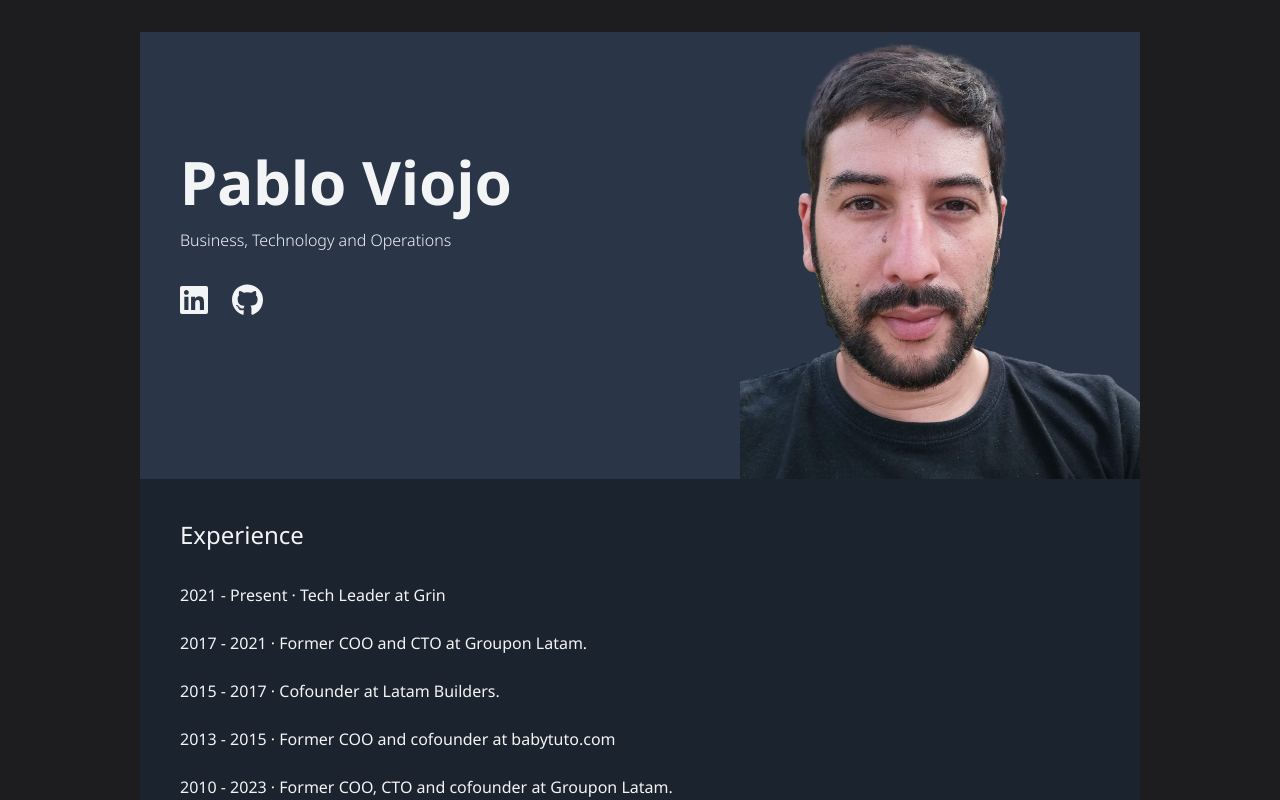
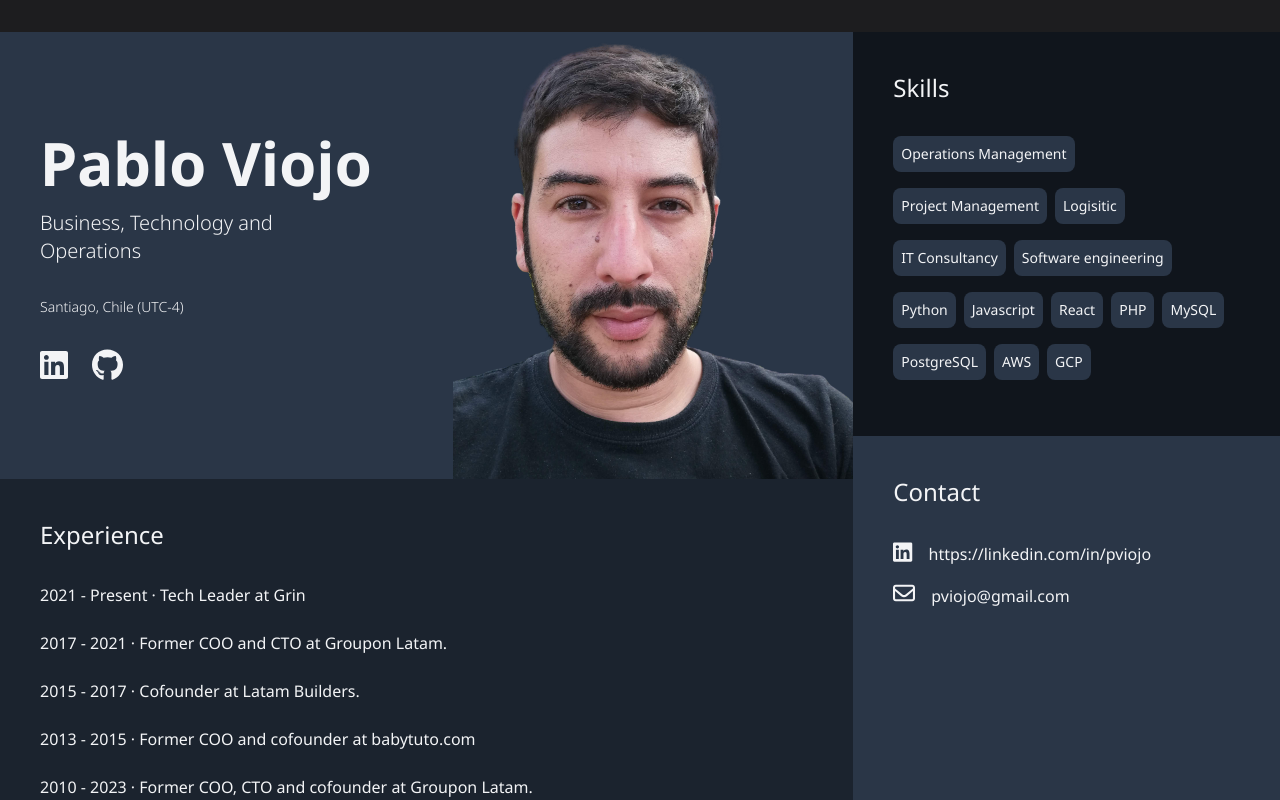
Before and after one commit to pviojo/portfolio, a Next.js app: page / in a window 1280 px wide. Shown: the top 800 px of the page. Built offline with nearby package versions, Linux system fonts and the light colour scheme.

Commit message:
Potfolio

```diff
--- a/src/app/globals.css
+++ b/src/app/globals.css
@@ -13,7 +13,7 @@ html {
   background: #1d1d1f;
 }
 body {
-  max-width: 1000px;
+  max-width: 1400px;
   margin: 0 auto;
 }
 
@@ -24,3 +24,7 @@ body {
 .bg-gray-2 {
   background: #1b232e;
 }
+
+.bg-gray-3 {
+  background: #10151c;
+}
--- a/src/app/layout.tsx
+++ b/src/app/layout.tsx
@@ -12,8 +12,8 @@ const typography = Noto_Sans({
 });
 
 export const metadata: Metadata = {
-  title: "Create Next App",
-  description: "Generated by create next app",
+  title: "Pablo Viojo",
+  description: "Portfolio de Pablo Viojo",
 };
 
 export default function RootLayout({
--- a/src/app/page.tsx
+++ b/src/app/page.tsx
@@ -1,18 +1,24 @@
 import Image from "next/image";
 import { FontAwesomeIcon } from "@fortawesome/react-fontawesome";
-import { faGithub, faLinkedin } from "@fortawesome/free-brands-svg-icons";
+import { faGithub, faLinkedin, faWhatsapp } from "@fortawesome/free-brands-svg-icons";
+import { faEnvelope } from '@fortawesome/free-regular-svg-icons';
 
 export default function Home() {
   return (
     <>
-      <div className="bg-gray text-gray-100 mt-8">
-        <div className="grid grid-cols-[1fr_auto] gap-10 items-center">
-          <div className="pl-10 pb-10">
+      <div className="grid md:grid-cols-[4fr_2fr] md:mt-8 md:mb-20 items-stretch">
+        <div className="grid grid-rows-[auto_auto]">
+          <div className="bg-gray text-gray-100">
+            <div className="grid md:grid-cols-[1fr_auto] gap-10 items-end">
+              <div className="px-10 my-12 md:my-24">
                 <div className="text-6xl font-bold dark:text-white mb-4">
                   Pablo Viojo
                 </div>
-            <div className="font-light text-base block mb-8">
+                <div className="font-light text-xl block mb-8  ">
                   Business, Technology and Operations
+                </div>
+                <div className="font-light text-sm block mb-8">
+                  Santiago, Chile (UTC-4)
                 </div>
                 <div className="block">
                   <a
@@ -32,7 +38,7 @@ export default function Home() {
                   </a>
                 </div>
               </div>
-          <div className="pt-0  pr-0">
+              <div className="pt-0 pr-0 hidden md:block">
                 <Image
                   src="/images/im3.png"
                   alt=""
@@ -43,7 +49,7 @@ export default function Home() {
               </div>
             </div>
           </div>
-      <div className="bg-gray-2 text-gray-100 p-10 mb-20">
+          <div className="bg-gray-2 text-gray-100 p-10">
             <div className="text-2xl mb-8">Experience</div>
             2021 - Present &middot; Tech Leader at Grin
             <br />
@@ -71,47 +77,78 @@ export default function Home() {
             Beside this, I&apos;m a software developer. primarily focused on UI/UX,
             architecture and development. Advanced skills on Python, Javascript,
             React, PHP, MySQL, PostgreSQL, etc.
-        <div className="text-2xl mb-8 mt-16">Skills</div>
+
+          </div>
+        </div>
+        <div className="grid grid-rows-[auto_1fr]">
+          <div className="bg-gray-3 text-gray-100 p-10">
+            <div className="text-2xl mb-8">Skills</div>
             <div>
-          <div className="bg-gray p-2 rounded-lg inline-block mr-2 mb-4">
+              <div className="bg-gray p-2 text-sm rounded-lg inline-block mr-2 mb-4">
                 Operations Management
               </div>
-          <div className="bg-gray p-2 rounded-lg inline-block mr-2 mb-4">
+              <div className="bg-gray p-2 text-sm rounded-lg inline-block mr-2 mb-4">
                 {" "}
                 Project Management
               </div>
-          <div className="bg-gray p-2 rounded-lg inline-block mr-2 mb-4">
+              <div className="bg-gray p-2 text-sm rounded-lg inline-block mr-2 mb-4">
                 Logisitic
               </div>
-          <div className="bg-gray p-2 rounded-lg inline-block mr-2 mb-4">
+              <div className="bg-gray p-2 text-sm rounded-lg inline-block mr-2 mb-4">
                 IT Consultancy
               </div>
-          <div className="bg-gray p-2 rounded-lg inline-block mr-2 mb-4">
+              <div className="bg-gray p-2 text-sm rounded-lg inline-block mr-2 mb-4">
                 Software engineering
               </div>
-          <div className="bg-gray p-2 rounded-lg inline-block mr-2 mb-4">
+              <div className="bg-gray p-2 text-sm rounded-lg inline-block mr-2 mb-4">
                 Python
               </div>
-          <div className="bg-gray p-2 rounded-lg inline-block mr-2 mb-4">
+              <div className="bg-gray p-2 text-sm rounded-lg inline-block mr-2 mb-4">
                 Javascript
               </div>
-          <div className="bg-gray p-2 rounded-lg inline-block mr-2 mb-4">
+              <div className="bg-gray p-2 text-sm rounded-lg inline-block mr-2 mb-4">
                 React
               </div>
-          <div className="bg-gray p-2 rounded-lg inline-block mr-2 mb-4">
+              <div className="bg-gray p-2 text-sm rounded-lg inline-block mr-2 mb-4">
                 PHP
               </div>
-          <div className="bg-gray p-2 rounded-lg inline-block mr-2 mb-4">
+              <div className="bg-gray p-2 text-sm rounded-lg inline-block mr-2 mb-4">
                 MySQL
               </div>
-          <div className="bg-gray p-2 rounded-lg inline-block mr-2 mb-4">
+              <div className="bg-gray p-2 text-sm rounded-lg inline-block mr-2 mb-4">
                 PostgreSQL
               </div>
-          <div className="bg-gray p-2 rounded-lg inline-block mr-2 mb-4">
+              <div className="bg-gray p-2 text-sm rounded-lg inline-block mr-2 mb-4">
                 AWS
               </div>
-          <div className="bg-gray p-2 rounded-lg inline-block mr-2 mb-4">
+              <div className="bg-gray p-2 text-sm rounded-lg inline-block mr-2 mb-4">
                 GCP
+              </div>
+            </div>
+          </div>
+          <div className="bg-gray text-gray-100 p-10">
+            <div className="text-2xl mb-8">Contact</div>
+            <div className='mb-4'>
+              <a
+                href="https://linkedin.com/in/pviojo"
+                target="_blank"
+                className="align-middle"
+                rel="noreferrer"
+              >
+                <FontAwesomeIcon icon={faLinkedin} style={{ fontSize: 22 }} className='mr-4 align-middle' />
+                <span>https://linkedin.com/in/pviojo</span>
+              </a>
+            </div>
+            <div>
+              <a
+                href="mailto:pviojo@gmail.com"
+                target="_blank"
+                rel="noreferrer"
+              >
+                <FontAwesomeIcon icon={faEnvelope} style={{ fontSize: 22 }} className='mr-4 align-middle' />
+                <span>pviojo@gmail.com</span>
+              </a>
+            </div>
           </div>
         </div>
       </div>
```
Lines whose indentation alone changed are shown as unchanged.
